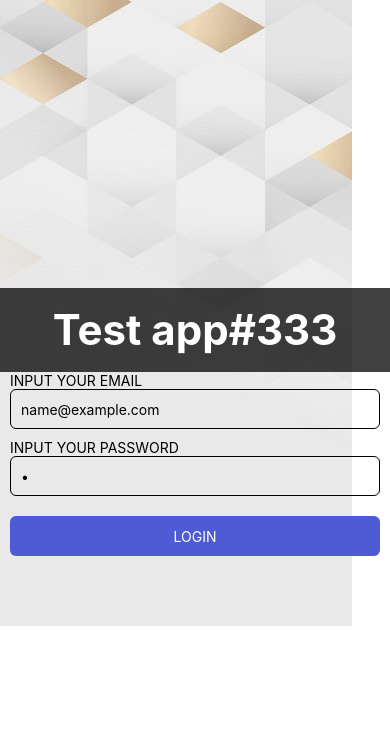
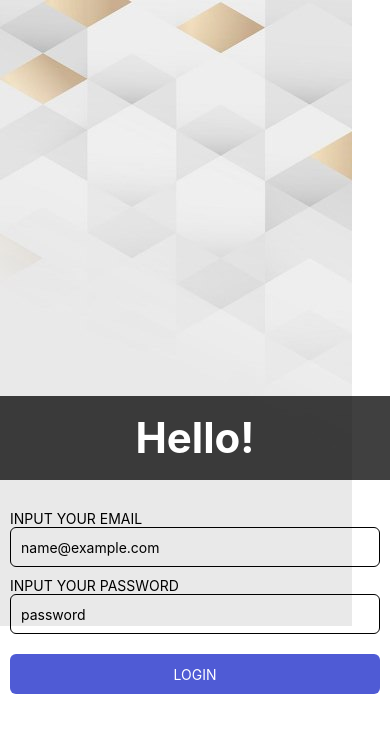
Before and after one commit to vPokladLI/react-native-petProject, a React Native app: screen / in a window 390 px wide. Shown: the top 732 px of the page. Built offline with nearby package versions, Linux system fonts and the light colour scheme.

Commit message:
form and font

```diff
--- a/App.js
+++ b/App.js
@@ -1,11 +1,5 @@
 import React from "react";
-import {
-  ImageBackground,
-  StyleSheet,
-  Text,
-  View,
-  SafeAreaView,
-} from "react-native";
+import { ImageBackground, StyleSheet, Text, View } from "react-native";
 import AuthForm from "./src/Components/Forms/AuthForm";
 
 // const image = { uri: "https://reactjs.org/logo-og.png" };
@@ -14,10 +8,8 @@ const image = require("./assets/images/background.jpeg");
 const App = () => (
   <View style={styles.container}>
     <ImageBackground source={image} resizeMode="cover" style={styles.image}>
-      <SafeAreaView>
-        <Text style={styles.text}>Test app#333</Text>
-        <AuthForm />
-      </SafeAreaView>
+      <Text style={styles.text}>Hello!</Text>
+      <AuthForm style={styles.authForm} />
     </ImageBackground>
   </View>
 );
@@ -28,7 +20,7 @@ const styles = StyleSheet.create({
   },
   image: {
     flex: 1,
-    justifyContent: "center",
+    justifyContent: "flex-end",
   },
   text: {
     color: "white",
@@ -37,11 +29,7 @@ const styles = StyleSheet.create({
     fontWeight: "bold",
     textAlign: "center",
     backgroundColor: "#000000c0",
-  },
-  input: {
-    // width: 150,
-    borderWidth: 1,
-    borderColor: "#ffffff",
+    marginBottom: 30
   },
 });
 
--- a/package.json
+++ b/package.json
@@ -15,7 +15,8 @@
     "react": "17.0.1",
     "react-dom": "17.0.1",
     "react-native": "0.64.3",
-    "react-native-web": "0.17.1"
+    "react-native-web": "0.17.1",
+    "expo-font": "~10.0.4"
   },
   "devDependencies": {
     "@babel/core": "^7.12.9"
--- a/src/Components/Forms/AuthForm.js
+++ b/src/Components/Forms/AuthForm.js
@@ -1,23 +1,44 @@
-import React from "react";
+import React, { useState } from "react";
 import {
   Text,
   StyleSheet,
   TextInput,
   View,
   TouchableOpacity,
+  Keyboard,
+  Platform,
+  KeyboardAvoidingView,
+  TouchableWithoutFeedback
 } from "react-native";
 
+const initialCredentials = {email: "", password: ""}
+
 const AuthForm = () => {
-  const [email, setEmail] = React.useState("");
-  const [password, setPassword] = React.useState(0);
+
+
+  const [isShowKeyboard, setIsShowKeyboard] = useState(false);
+  const [credentials, setCredentials] = useState(initialCredentials);
+  const keyboardHide =() =>{
+    setIsShowKeyboard(false);
+    Keyboard.dismiss()
+    console.log(credentials)
+    setCredentials(initialCredentials)
+  }
   return (
-    <View style={styles.form}>
+    <TouchableWithoutFeedback onPress={keyboardHide}>
+   <KeyboardAvoidingView behavior={Platform.OS === "ios" ? "padding" : null}
+   >
+
+      <View style={{ ...styles.form, marginBottom: isShowKeyboard ? 30 : 150 }}>
         <View style={styles.formField}>
           <Text style={styles.inputTitle}>INPUT YOUR EMAIL</Text>
           <TextInput
             style={styles.input}
-          value={email}
-          onChangeText={setEmail}
+            value={credentials.email}
+            onChangeText={(value)=>setCredentials((prev)=>({...prev, email: value}))}
+            onFocus={() => {
+              setIsShowKeyboard(true);
+            }}
             placeholder="name@example.com"
             keyboardType="email-address"
           />
@@ -28,22 +49,33 @@ const AuthForm = () => {
           </Text>
           <TextInput
             style={styles.input}
-          value={password}
-          onChangeText={setPassword}
+            value ={credentials.password}
+            onChangeText={(value)=>{setCredentials((prev)=>({...prev, password: value}))}}
+            onFocus={() => {
+              setIsShowKeyboard(true);
+            }}
             placeholder="password"
             secureTextEntry={true}
           />
         </View>
 
-      <TouchableOpacity style={styles.button}>
+        <TouchableOpacity
+          style={styles.button}
+          onPress={keyboardHide}
+        >
           <Text style={styles.buttonTitle}>LOGIN</Text>
         </TouchableOpacity>
       </View>
+   </KeyboardAvoidingView>
+   </TouchableWithoutFeedback>
+
   );
 };
 
 const styles = StyleSheet.create({
-  form: { marginHorizontal: 10 },
+  form: {
+    marginHorizontal: 10,
+  },
   formField: {},
   inputTitle: {},
   input: {
```
Also changed, not shown: 1 other file (tests, documents, lock files or other folders). Lines whose indentation alone changed are shown as unchanged.
